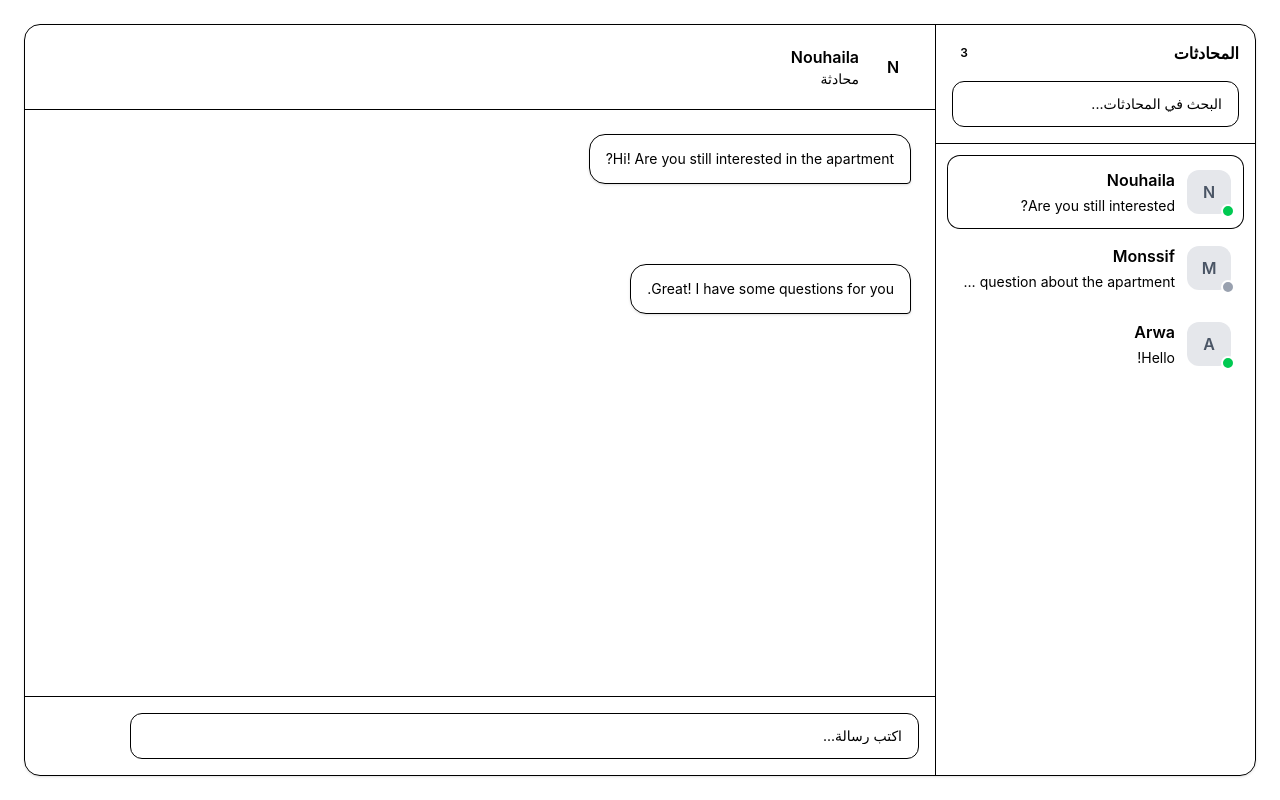
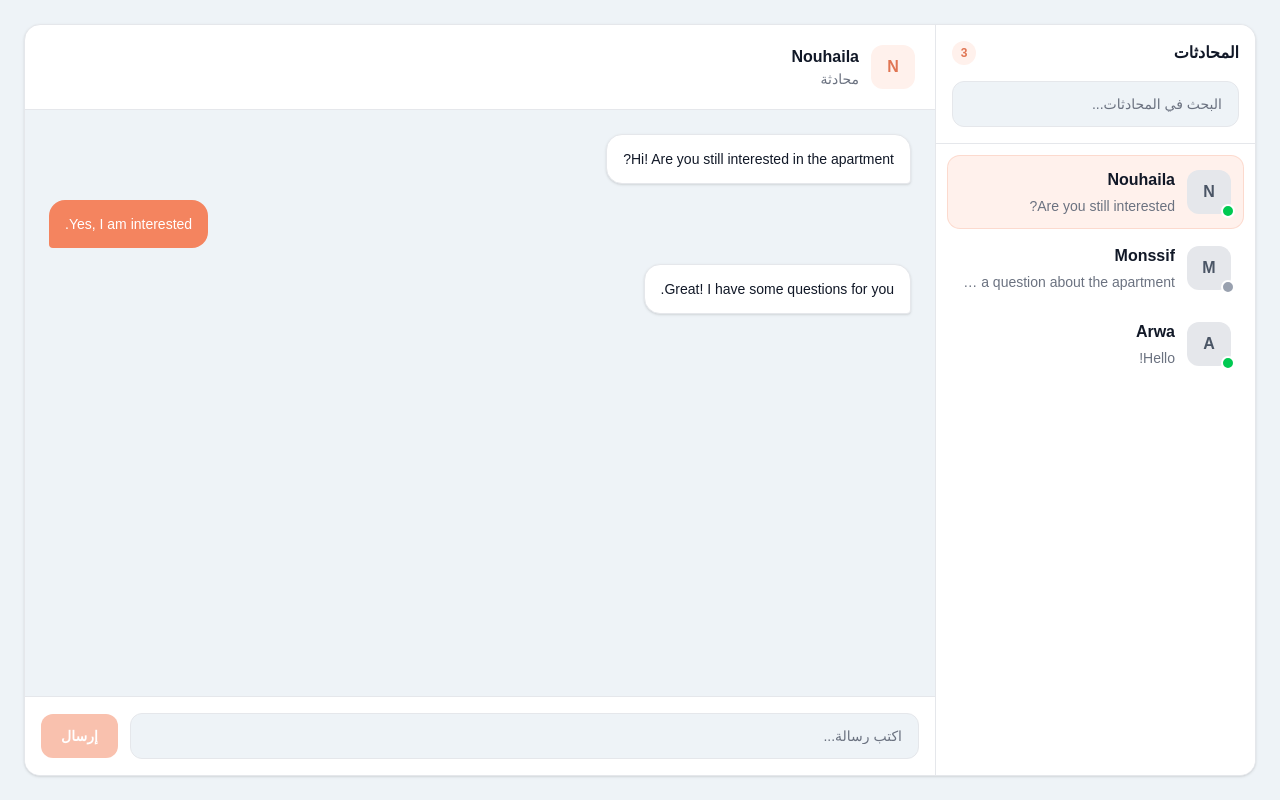
Before and after one commit to oussama7007/ft_trancendance.1337_42, a React (Vite) app in the folder frontend/: page / in a window 1280 px wide. Built offline with nearby package versions, Linux system fonts and the light colour scheme.

Commit message:
style(frontend): define iRent theme and global styles

```diff
--- a/frontend/src/index.css
+++ b/frontend/src/index.css
@@ -1 +1,64 @@
 @import "tailwindcss";
+
+@theme {
+--color-irent-orange: #f4845f;
+--color-irent-navy: #1e3a5f;
+}
+
+:root {
+--color-primary: #1e3a5f;
+--color-primary-dark: #152c47;
+
+--color-accent: #f4845f;
+--color-accent-dark: #e07553;
+--color-accent-soft: #fff1ec;
+
+--color-background: #eef3f7;
+--color-surface: #ffffff;
+
+--color-text: #111827;
+--color-muted: #6b7280;
+--color-border: #e5e7eb;
+
+--color-success: #059669;
+--color-success-soft: #ecfdf5;
+}
+
+@layer base {
+html {
+scroll-behavior: smooth;
+}
+
+body {
+margin: 0;
+background: var(--color-background);
+color: var(--color-text);
+font-family: Arial, Helvetica, sans-serif;
+-webkit-font-smoothing: antialiased;
+}
+
+button,
+input,
+textarea,
+select {
+font: inherit;
+}
+
+button {
+cursor: pointer;
+}
+
+button:disabled {
+cursor: not-allowed;
+}
+}
+
+/* Hide scrollbars while preserving scrolling. */
+.scrollbar-hide {
+-ms-overflow-style: none;
+scrollbar-width: none;
+}
+
+.scrollbar-hide::-webkit-scrollbar {
+display: none;
+}
```
